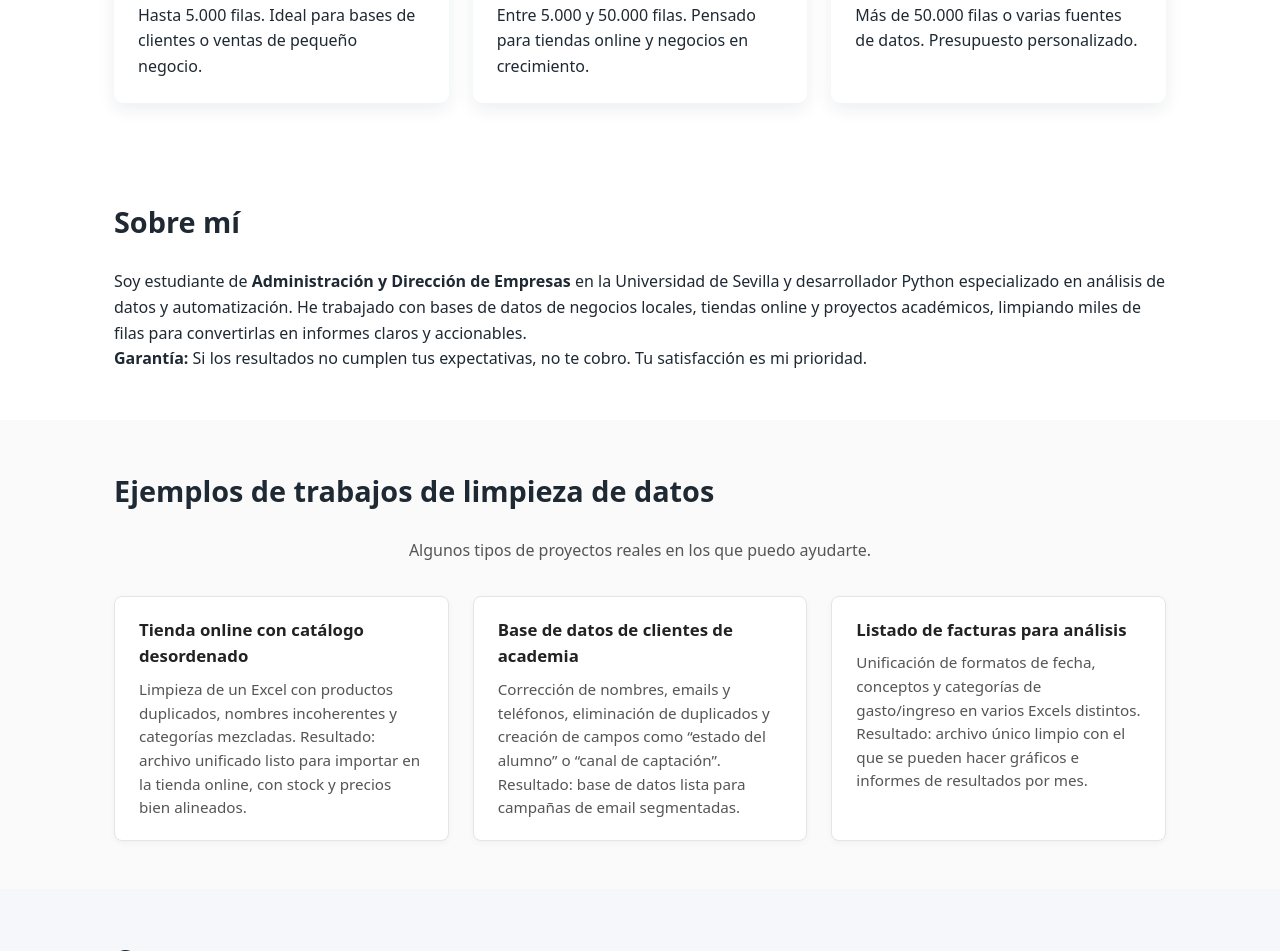
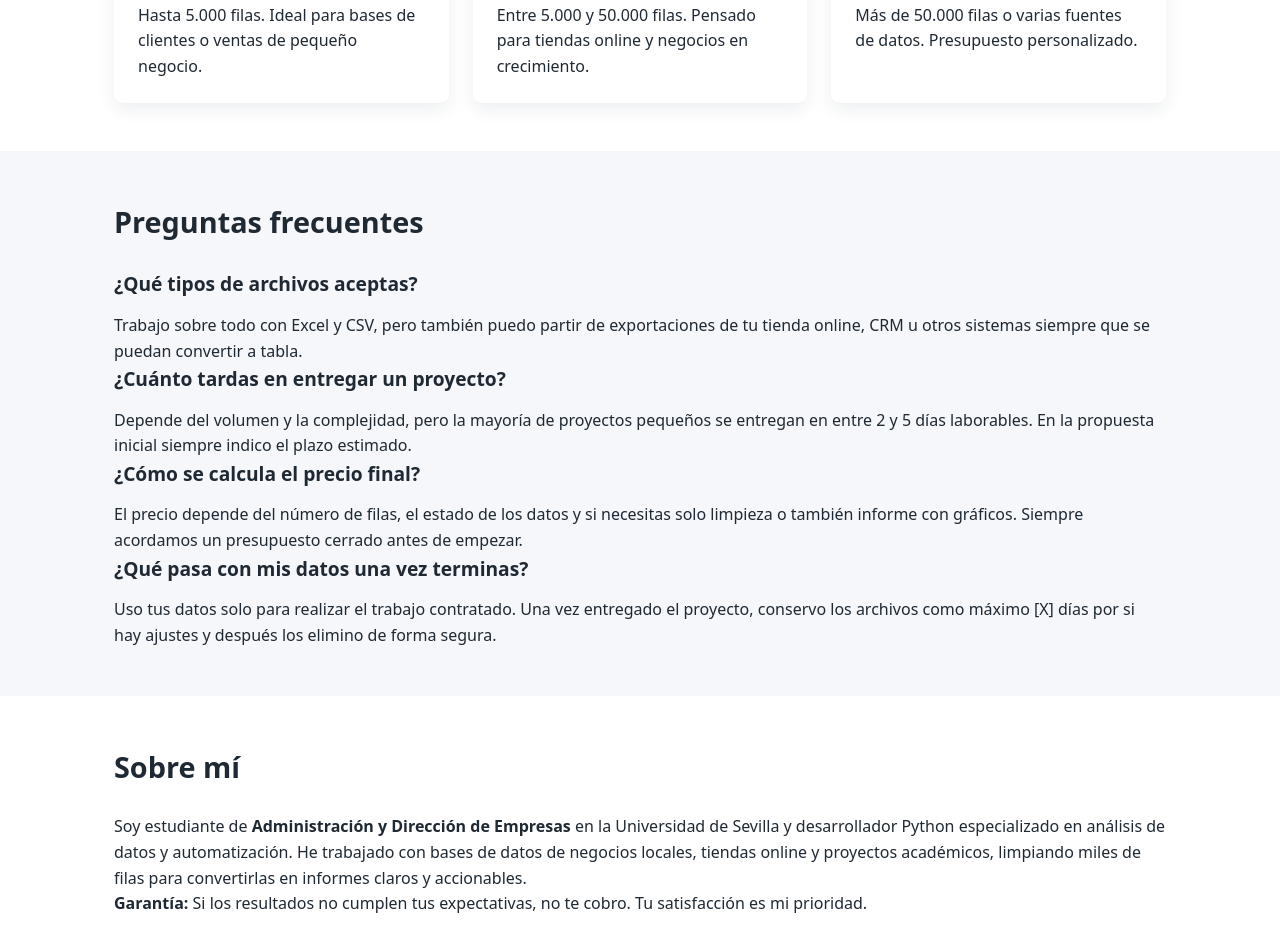
Before and after one commit to claccolu06-maker/data-cleanup-service, a plain HTML site: page index.html in a window 1280 px wide. Shown: the part 1925-2876 px from the top of the page. Drawn offline with Linux system fonts and the light colour scheme.

Commit message:
Update index.html

```diff
--- a/index.html
+++ b/index.html
@@ -167,6 +167,43 @@
         </div>
       </div>
     </section>
+<section class="section" id="faq">
+  <div class="container">
+    <h2>Preguntas frecuentes</h2>
+
+    <div class="faq-item">
+      <h3>¿Qué tipos de archivos aceptas?</h3>
+      <p>
+        Trabajo sobre todo con Excel y CSV, pero también puedo partir de exportaciones de tu tienda online,
+        CRM u otros sistemas siempre que se puedan convertir a tabla.
+      </p>
+    </div>
+
+    <div class="faq-item">
+      <h3>¿Cuánto tardas en entregar un proyecto?</h3>
+      <p>
+        Depende del volumen y la complejidad, pero la mayoría de proyectos pequeños se entregan en
+        entre 2 y 5 días laborables. En la propuesta inicial siempre indico el plazo estimado.
+      </p>
+    </div>
+
+    <div class="faq-item">
+      <h3>¿Cómo se calcula el precio final?</h3>
+      <p>
+        El precio depende del número de filas, el estado de los datos y si necesitas solo limpieza o
+        también informe con gráficos. Siempre acordamos un presupuesto cerrado antes de empezar.
+      </p>
+    </div>
+
+    <div class="faq-item">
+      <h3>¿Qué pasa con mis datos una vez terminas?</h3>
+      <p>
+        Uso tus datos solo para realizar el trabajo contratado. Una vez entregado el proyecto,
+        conservo los archivos como máximo [X] días por si hay ajustes y después los elimino de forma segura.
+      </p>
+    </div>
+  </div>
+</section>
 
     <!-- SOBRE MÍ -->
     <section class="section alt" id="sobre-mi">
```
